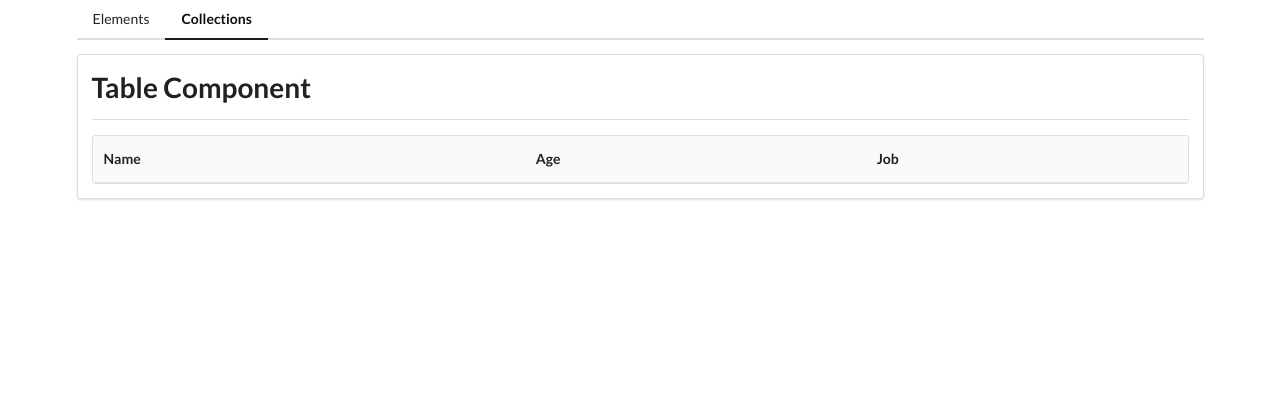
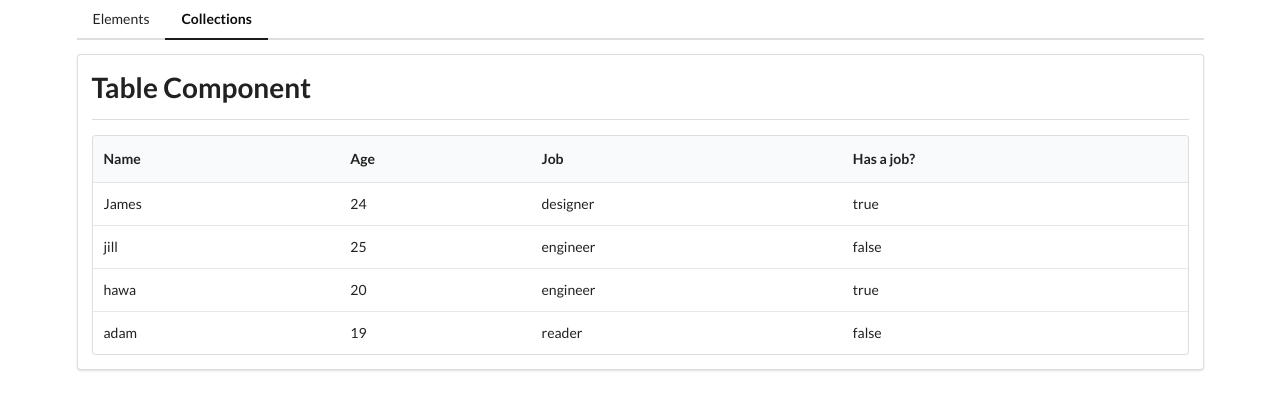
Before and after one commit to hawad416/angularmodulepractice, an Angular app: page /collections in a window 1280 px wide. Shown: the top 410 px of the page. Built offline with nearby package versions, Linux system fonts and the light colour scheme.

Commit message:
populated reusable table

```diff
--- a/src/app/collections/collections-home/collections-home.component.ts
+++ b/src/app/collections/collections-home/collections-home.component.ts
@@ -7,15 +7,17 @@ import { Component, OnInit } from '@angular/core';
 })
 export class CollectionsHomeComponent implements OnInit {
   data = [
-    { name: 'James', age: 24, job: 'designer' },
-    { name: 'jill', age: 25, job: 'engineer' },
-    { name: 'hawa', age: 20, job: 'engineer' },
+    { name: 'James', age: 24, job: 'designer', employed: 'true' },
+    { name: 'jill', age: 25, job: 'engineer', employed: 'false' },
+    { name: 'hawa', age: 20, job: 'engineer', employed: 'true' },
+    { name: 'adam', age: '19', job: 'reader', employed: 'false' },
   ];
 
   headers = [
     { key: 'name', label: 'Name' },
     { key: 'age', label: 'Age' },
     { key: 'job', label: 'Job' },
+    { key: 'employed', label: 'Has a job?' },
   ];
   constructor() {}
 
--- a/src/app/collections/table/table.component.html
+++ b/src/app/collections/table/table.component.html
@@ -4,4 +4,11 @@
       <th *ngFor="let header of headers">{{ header.label }}</th>
     </tr>
   </thead>
+  <tbody>
+    <tr *ngFor="let record of data">
+      <td *ngFor="let header of headers">
+        {{ record[header.key] }}
+      </td>
+    </tr>
+  </tbody>
 </table>
```
